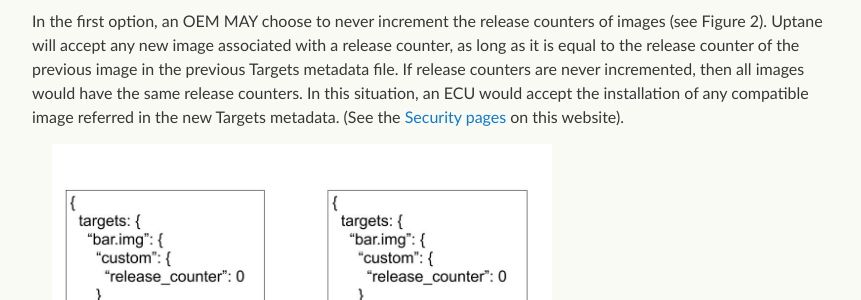
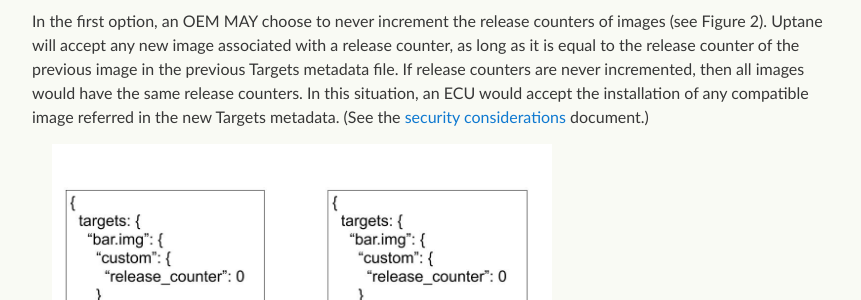
Before and after one commit to uptane/deployment-considerations, a Jekyll site: the page built from exceptional_operations.md, in a window 1280 px wide and 900 px high, scrolled down 994 px. Shown: the part 153-453 px from the top of the window, without its empty margins (208-1069 px from the left). Built offline with Jekyll 4.4.1, drawn with Linux system fonts in a browser that asks for light colours; our own code applies the rules of GitHub Pages for plain Markdown files.

Commit message:
Update exceptional_operations.md
Co-Authored-By: Trishank K Kuppusamy <33133073+trishankatdatadog@users.noreply.github.com>

```diff
--- a/exceptional_operations.md
+++ b/exceptional_operations.md
@@ -19,7 +19,7 @@ By default, Uptane does not allow updates to be rolled back and enforces this ac
 
 There are at least two ways to allow rollbacks, each with different advantages and disadvantages.
 
-In the first option, an OEM MAY choose to never increment the release counters of images (see Figure 2). Uptane will accept any new image associated with a release counter, as long as it is equal to the release counter of the previous image in the previous Targets metadata file. If release counters are never incremented, then all images would have the same release counters. In this situation, an ECU would accept the installation of any compatible image referred in the new Targets metadata. (See the [Security pages](https://github.com/uptane/deployment-considerations/blob/master/security_considerations.md) on this website).
+In the first option, an OEM MAY choose to never increment the release counters of images (see Figure 2). Uptane will accept any new image associated with a release counter, as long as it is equal to the release counter of the previous image in the previous Targets metadata file. If release counters are never incremented, then all images would have the same release counters. In this situation, an ECU would accept the installation of any compatible image referred in the new Targets metadata. (See the [security considerations](https://github.com/uptane/deployment-considerations/blob/master/security_considerations.md) document.)
 
 <img align="center" src="assets/images/except_2_diffimage_samecounter.png" width="500" style="margin: 0px 20px"/>
 
```
